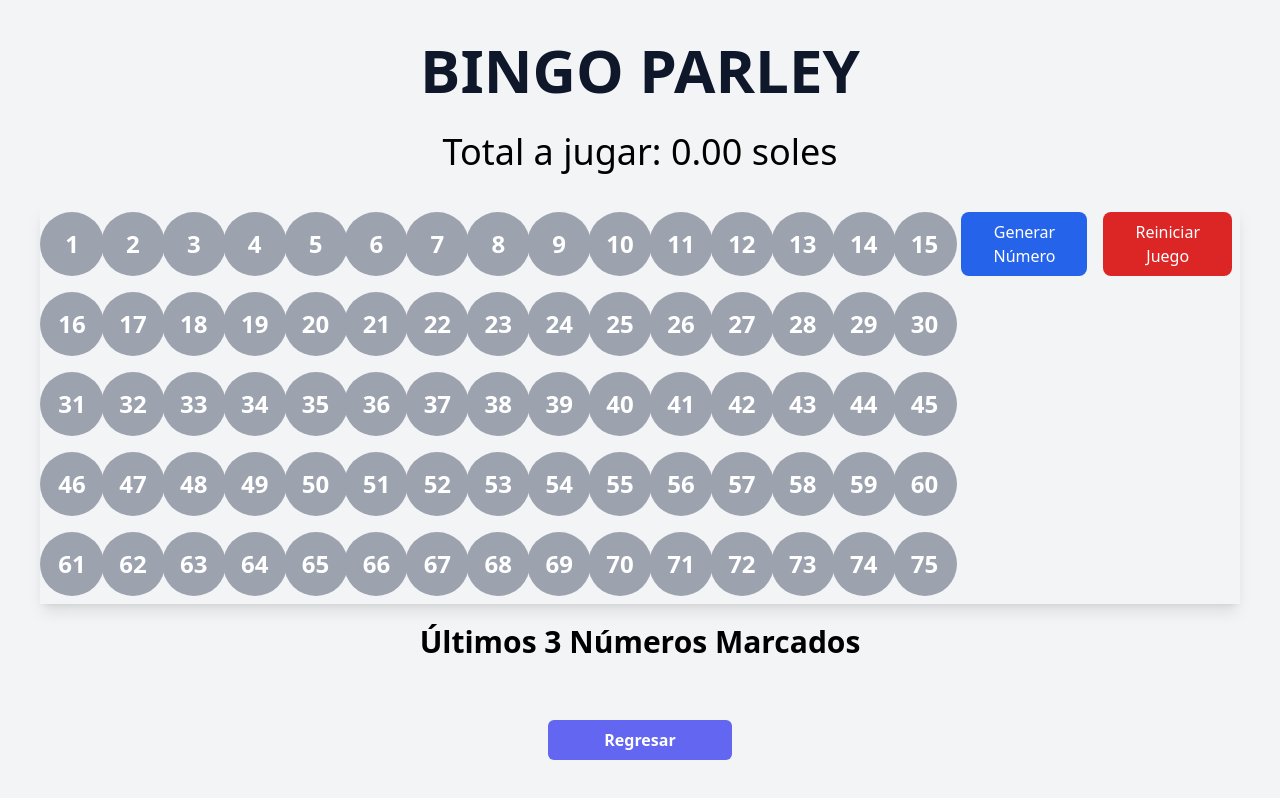
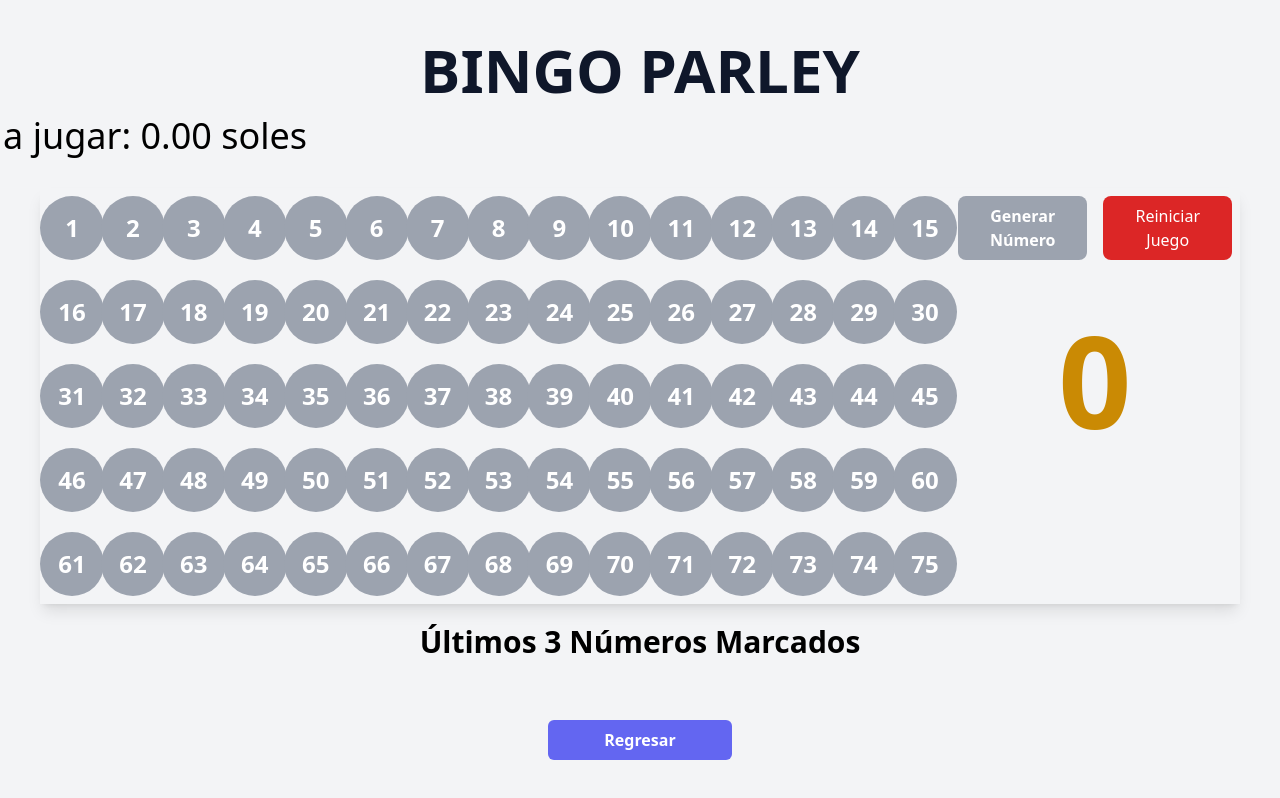
Before and after one commit to Jquezada22/bingo-parley, a React (Vite) app: page /bingo in a window 1280 px wide. Built offline with nearby package versions, Linux system fonts and the light colour scheme.

Commit message:
Update Bingo and Ventas
Add new functionatiles to Bingo and Ventas components

```diff
--- a/src/componentes/Bingo.tsx
+++ b/src/componentes/Bingo.tsx
@@ -1,4 +1,4 @@
-import React from 'react';
+import React, { useEffect, useState } from 'react';
 import { useLocation } from 'react-router-dom';
 import classNames from 'classnames';
 import ButtonRegresar from './shared/ButtonRegresar';
@@ -6,8 +6,24 @@ import { useBingoLogic } from '../hooks/useBingoLogic';
 
 const Bingo: React.FC = () => {
     const { state } = useLocation();
-    const total = state?.total || '0.00';
-    const { numbers, lastThreeNumbers, generateRandomNumber, resetGame } = useBingoLogic();
+    const [total, setTotal] = useState<string>('0.00');
+    const { numbers, lastThreeNumbers, generateRandomNumber, resetGame, currentNumber } = useBingoLogic();
+
+    useEffect(() => {
+        // Leer el valor inicial de total desde localStorage o state
+        const storedTotal = state?.total || localStorage.getItem('totalAJugar') || '0.00';
+        setTotal(storedTotal);
+    }, [state?.total]);
+
+    const handleResetGame = () => {
+        resetGame(); // Llama al método de reinicio del juego
+        localStorage.setItem('totalAJugar', '0.00'); // Reinicia el valor de total a 0
+        setTotal('0.00'); // Actualiza el estado de total
+        window.location.reload(); // Recarga la página
+    };
+
+    // Validar si el botón de generar número debe estar habilitado
+    const isGenerateButtonDisabled = total === '0.00';
 
     return (
         <>
@@ -15,38 +31,49 @@ const Bingo: React.FC = () => {
                 <h1 className="text-2xl sm:text-3xl md:text-4xl lg:text-5xl xl:text-6xl my-0 font-semibold text-center text-slate-900">
                     BINGO PARLEY
                 </h1>
-                <div>
-                    <h1 className='text-normal sm:text-1xl md:text-2xl lg:text-3xl xl:text-4xl mt-8'>Total a jugar: {total} soles</h1>
+                <div className="flex items-start justify-between w-full max-w-7xl">
+                    <h1 className='text-normal sm:text-1xl md:text-2xl lg:text-3xl xl:text-4xl mt-4 -ml-32'>Total a jugar: {total} soles</h1>
                 </div>
                 <div className="flex flex-col md:py-2 lg:py-2 sm:flex-row md:flex-row items-start justify-between max-w-max shadow-lg mt-8">
-                    <div className="grid grid-cols-15 gap-4 w-full sm:w-3/4">
+                    <div className="grid sm:grid-cols-8 md:grid-cols-8 md:gap-2 lg:grid-cols-15 lg:gap-4 xl:grid-cols-15 xl:gap-5 w-full sm:w-3/4 md:w-3/4 lg:w-3/4 xl:w-3/4">
                         {Array.from({ length: 75 }, (_, index) => {
                             const num = index + 1;
                             return (
                                 <div
                                     key={num}
-                                    className={`w-9 h-9 sm:w-12 sm:h-12 md:w-14 md:h-14 lg:w-16 lg:h-16 xl:w-18 xl:h-18 flex items-center justify-center rounded-full
-                                     text-white font-semibold text-2xl ${numbers.includes(num) ? 'bg-yellow-600' : 'bg-gray-400'
-                                        }`}
+                                    className={`w-9 h-9 sm:w-12 sm:h-12 md:w-14 md:h-14 lg:w-16 lg:h-16 xl:w-18 xl:h-18 flex items-center justify-center rounded-full text-white font-semibold text-2xl ${numbers.includes(num) ? 'bg-yellow-600' : 'bg-gray-400'}`}
                                 >
                                     {num}
                                 </div>
                             );
                         })}
                     </div>
-                    <div className="mt-4 sm:mt-0 sm:ml-6 flex items-center gap-4 mx-2">
+                    <div className="mt-4 sm:mt-0 sm:ml-6 flex flex-col items-center gap-4 mx-2">
+                        <div className="flex gap-4">
                             <button
                                 onClick={generateRandomNumber}
-                            className="px-1 py-1 sm:px-6 sm:py-3 md:px-8 md:py-4 lg:px-8 lg:py-2 bg-blue-600 text-white rounded-lg hover:bg-blue-700 focus:outline-none focus:ring-2 focus:ring-blue-400"
+                                className={classNames(
+                                    'px-1 py-1 sm:px-6 sm:py-3 md:px-8 md:py-4 lg:px-8 lg:py-2 rounded-lg focus:outline-none focus:ring-2',
+                                    'bg-blue-600 text-white font-semibold',
+                                    isGenerateButtonDisabled
+                                        ? 'bg-gray-400 cursor-not-allowed' // Estilos cuando el botón está deshabilitado
+                                        : 'hover:bg-blue-700 focus:ring-blue-400' // Estilos cuando el botón está habilitado
+                                )}
+                                disabled={isGenerateButtonDisabled}
                             >
                                 Generar<br />Número
                             </button>
+
                             <button
-                            onClick={resetGame}
+                                onClick={handleResetGame}
                                 className="px-1 py-1 sm:px-6 sm:py-3 md:px-8 md:py-4 lg:px-8 lg:py-2 bg-red-600 text-white rounded-lg hover:bg-red-700 focus:outline-none focus:ring-2 focus:ring-red-400"
                             >
                                 Reiniciar<br />Juego
                             </button>
+                        </div>
+                        <div className="mt-10 text-xl sm:text-2xl md:text-5xl lg:text-9xl font-semibold text-center text-yellow-600">
+                            {currentNumber !== null ? currentNumber : '0'}
+                        </div>
                     </div>
                 </div>
                 <div className="mt-0 w-full max-w-7xl py-5">
--- /dev/null
+++ b/src/componentes/Modal.tsx
@@ -0,0 +1,29 @@
+import React from 'react';
+import { ReactNode } from 'react';
+
+interface ModalProps {
+    isOpen: boolean;
+    onClose: () => void;
+    children: ReactNode;
+}
+
+const Modal: React.FC<ModalProps> = ({ isOpen, onClose, children }) => {
+    if (!isOpen) return null;
+
+    return (
+        <div className="fixed inset-0 flex items-center justify-center z-50">
+            <div className="fixed inset-0 bg-black opacity-50" onClick={onClose}></div>
+            <div className="bg-white p-8 rounded-lg shadow-lg z-10">
+                <button
+                    className="absolute top-2 right-2 text-gray-500 hover:text-gray-700"
+                    onClick={onClose}
+                >
+                    &times;
+                </button>
+                {children}
+            </div>
+        </div>
+    );
+};
+
+export default Modal;
--- a/src/componentes/Ventas.tsx
+++ b/src/componentes/Ventas.tsx
@@ -1,11 +1,13 @@
 import React, { useState } from "react";
 import ButtonRegresar from "./shared/ButtonRegresar";
 import { useNavigate } from 'react-router-dom';
+import Modal from './Modal'; // Importa el componente Modal
 
 const Ventas: React.FC = () => {
     const [cantidad, setCantidad] = useState('');
     const [precio, setPrecio] = useState('');
     const [porcentaje, setPorcentaje] = useState('');
+    const [isModalOpen, setIsModalOpen] = useState(false); // Estado para el modal
     const navigate = useNavigate();
 
     const calcularTotal = () => {
@@ -16,7 +18,16 @@ const Ventas: React.FC = () => {
     const handleSubmit = (e: React.FormEvent) => {
         e.preventDefault();
         const total = calcularTotal();
-        navigate('/bingo', { state: { total } });
+        localStorage.setItem('totalAJugar', total); // Guarda el total en localStorage
+        setIsModalOpen(true); // Abre el modal
+    };
+
+    const handleCloseModal = () => {
+        setIsModalOpen(false);
+        setCantidad('');
+        setPrecio('');
+        setPorcentaje('');
+        navigate('/ventas'); // Navega a la página de Bingo
     };
 
     const isButtonDisabled = !cantidad || !precio || !porcentaje || isNaN(Number(cantidad)) || isNaN(Number(precio)) || isNaN(Number(porcentaje));
@@ -82,6 +93,14 @@ const Ventas: React.FC = () => {
                     </form>
                 </div>
             </div>
+            <Modal isOpen={isModalOpen} onClose={handleCloseModal}>
+                <h2 className="text-xl font-semibold my-4">Se envio {calcularTotal()} soles al juego.</h2>
+                <div className="mx-auto my-2">
+                <button onClick={handleCloseModal}
+                className="mx-20 my-4 py-2 px-6 bg-red-600 hover:bg-red-700 rounded-lg text-white font-semibold shadow-lg"
+                >Aceptar</button>
+                </div>
+            </Modal>
         </div>
     );
 };
--- a/src/hooks/useBingoLogic.tsx
+++ b/src/hooks/useBingoLogic.tsx
@@ -1,4 +1,3 @@
-// useBingoLogic.tsx
 import { useState, useEffect } from 'react';
 
 export const useBingoLogic = () => {
@@ -20,6 +19,7 @@ export const useBingoLogic = () => {
         setNumbers([]);
         setCurrentNumber(null);
         setLastThreeNumbers([]);
+        localStorage.setItem('totalAJugar', '0.00');
     };
 
     useEffect(() => {
```
Lines whose indentation alone changed are shown as unchanged.
